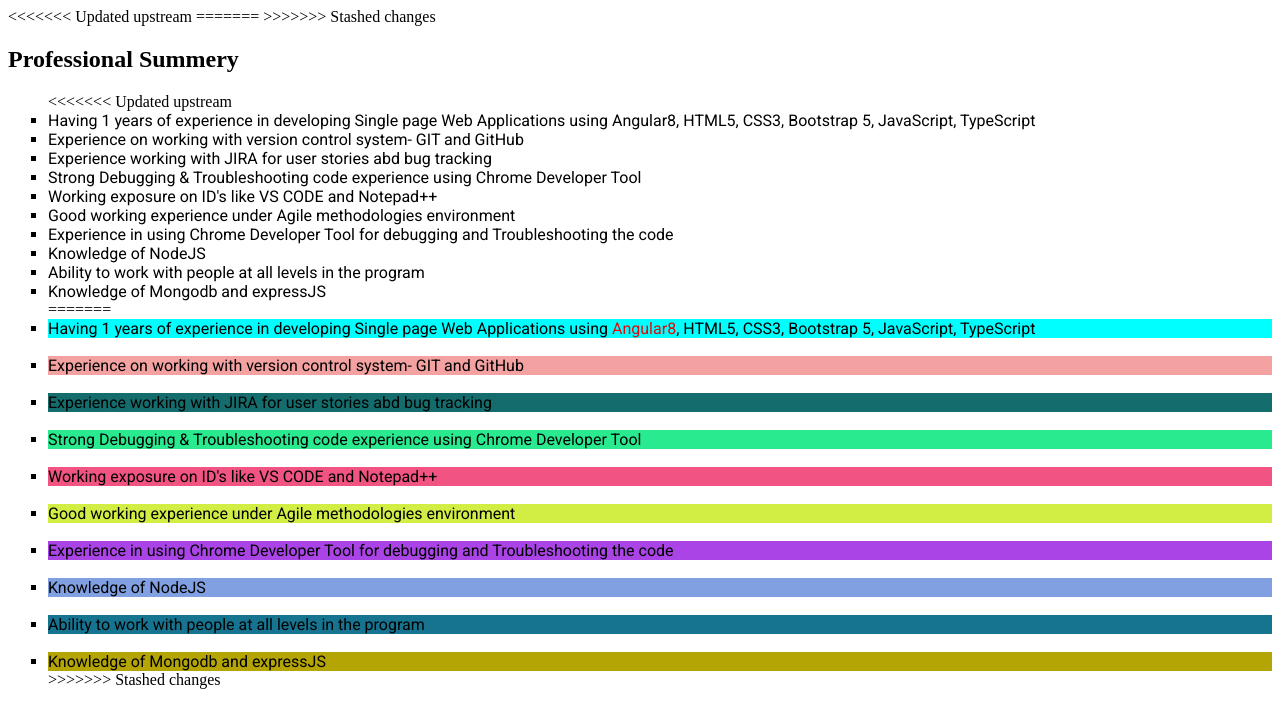
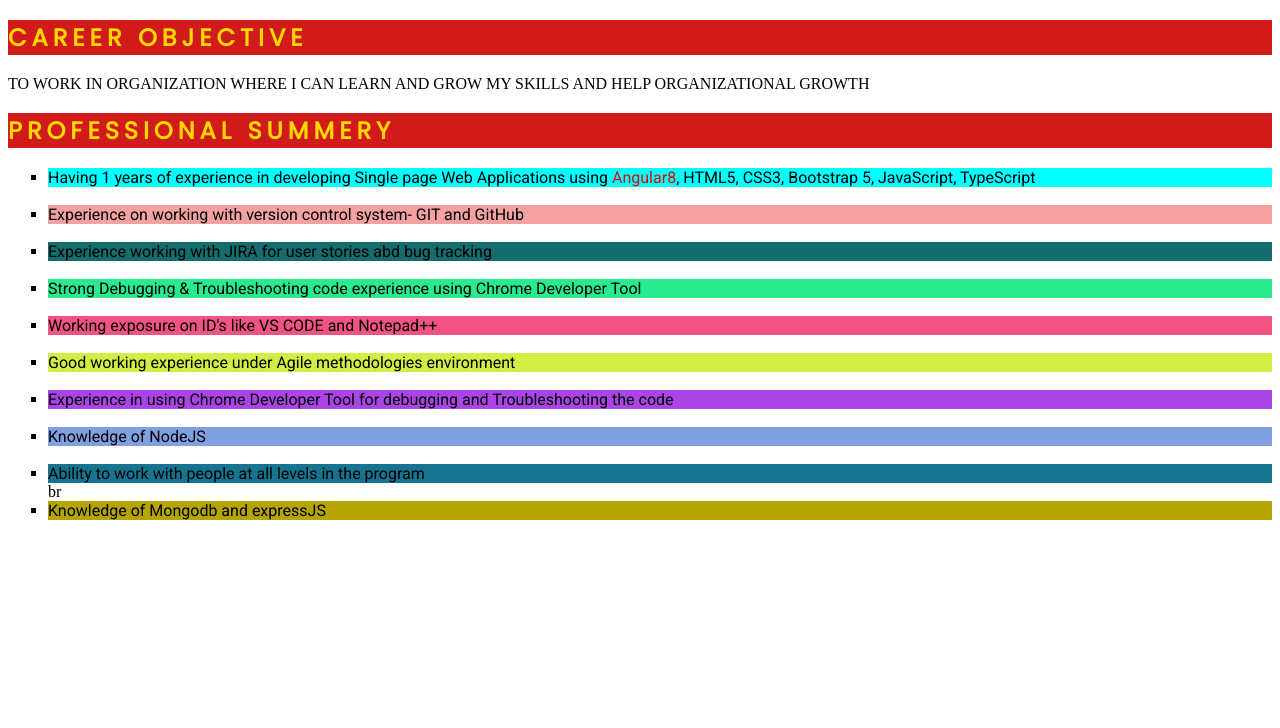
Before and after one commit to Shahadev24/Myprofile, a plain HTML site: page home.html in a window 1280 px wide. Drawn offline with Linux system fonts and the light colour scheme.

Commit message:
Added New Style
Added New Style

```diff
--- a/home.html
+++ b/home.html
@@ -4,36 +4,17 @@
     <meta charset="UTF-8">
     <meta name="viewport" content="width=device-width, initial-scale=1.0">
     <title>Professional Summery</title>
-<<<<<<< Updated upstream
-
-    <style>
-        li{
-            list-style-type: square;
-        }
-    </style>
-=======
     <link rel="stylesheet" href="style.css">
     <link rel="preconnect" href="https://fonts.googleapis.com">
     <link rel="preconnect" href="https://fonts.gstatic.com" crossorigin>
     <link href="https://fonts.googleapis.com/css2?family=Poppins&family=Roboto&display=swap" rel="stylesheet">
->>>>>>> Stashed changes
 </head>
 <body>
+    <h2 class="heading">Career Objective</h2>
+    <p>TO WORK IN ORGANIZATION WHERE I CAN LEARN AND GROW MY SKILLS AND HELP ORGANIZATIONAL GROWTH</p>
     <p>
-        <h2>Professional Summery</h2>
+        <h2 class="heading">Professional Summery</h2>
         <ul>
-<<<<<<< Updated upstream
-            <li>Having 1 years of experience in developing Single page Web Applications using Angular8, HTML5, CSS3, Bootstrap 5, JavaScript, TypeScript</li>
-            <li>Experience on working with version control system- GIT and GitHub</li>
-            <li>Experience working with JIRA for user stories abd bug tracking</li>
-            <li>Strong Debugging & Troubleshooting code experience using Chrome Developer Tool</li>
-            <li>Working exposure on ID's like VS CODE and Notepad++</li>
-            <li>Good working experience under Agile methodologies environment</li>
-            <li>Experience in using Chrome Developer Tool for debugging and Troubleshooting the code</li>
-            <li>Knowledge of NodeJS</li>
-            <li>Ability to work with people at all levels in the program</li>
-            <li> Knowledge of Mongodb and expressJS </li>
-=======
             <li style="background-color: aqua;">Having 1 years of experience in developing Single page Web Applications using <span>Angular8</span>, HTML5, CSS3, Bootstrap 5, JavaScript, TypeScript</li><br>
             <li style="background-color: rgb(243, 161, 161);">Experience on working with version control system- GIT and GitHub</li><br>
             <li style="background-color: rgb(20, 108, 108);">Experience working with JIRA for user stories abd bug tracking</li><br>
@@ -42,9 +23,8 @@
             <li style="background-color: rgb(210, 238, 69);">Good working experience under Agile methodologies environment</li><br>
             <li style="background-color: rgb(171, 68, 231);">Experience in using Chrome Developer Tool for debugging and Troubleshooting the code</li><br>
             <li style="background-color: rgb(129, 160, 226);">Knowledge of NodeJS</li><br>
-            <li style="background-color: rgb(23, 116, 144);">Ability to work with people at all levels in the program</li><br>
+            <li style="background-color: rgb(23, 116, 144);">Ability to work with people at all levels in the program</li>br
             <li style="background-color: rgb(180, 165, 5);"> Knowledge of Mongodb and expressJS </li>
->>>>>>> Stashed changes
         </ul>
     </p>
 </body>
```
